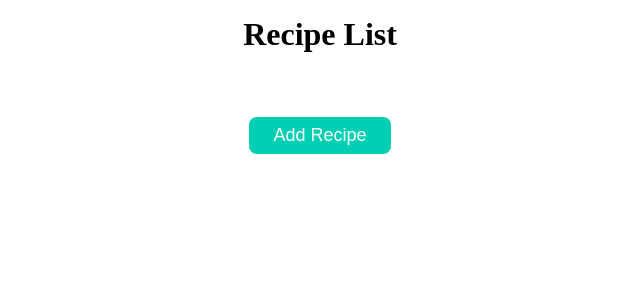
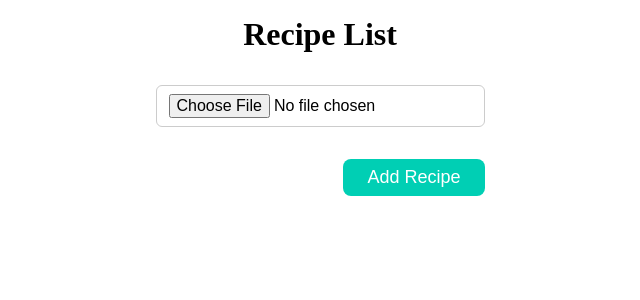
Before and after one commit to amelazzi/circu-li-ioin, a React (Vite) app: page / in a window 1280 px wide. Shown: the top 300 px of the page, without its empty margins (320-960 px from the left). Built offline with nearby package versions, Linux system fonts and the light colour scheme.

Commit message:
✨ Can import recipe

```diff
--- a/src/modules/recipe/components/RecipeList.tsx
+++ b/src/modules/recipe/components/RecipeList.tsx
@@ -1,11 +1,65 @@
 import { RecipeItem } from "./RecipeItem";
 import { useRecipesContext } from "../context/RecipesContext";
 import "./RecipeList.css";
+import type { Recipe } from "../../../interfaces";
+import { validateRecipe } from "../utils/validation";
+import { useRef } from "react";
 
 export const RecipeList = () => {
-  const { recipes } = useRecipesContext();
+  const fileInputRef = useRef<HTMLInputElement>(null);
+  const { recipes, addRecipe } = useRecipesContext();
+
+  const recipeExists = (recipe: Recipe, recipes: Recipe[]) => {
+    const duplicateId = recipes.some((r) => r.id === recipe.id && r !== recipe);
+    if (duplicateId) return true;
+    return false;
+  };
+
+  const importRecipe = (file: File) => {
+    if (!file) return;
+
+    const reader = new FileReader();
+    reader.onload = (event) => {
+      try {
+        const recipe: Recipe = JSON.parse(event.target?.result as string);
+
+        if (!validateRecipe(recipe)) {
+          alert("Imported recipe is invalid.");
+          return;
+        }
+
+        if (recipeExists(recipe, recipes)) {
+          alert("A recipe with same id already exists.");
+          return;
+        }
+
+        addRecipe(recipe);
+      } catch (err) {
+        alert("Failed to parse JSON");
+      }
+    };
+    reader.readAsText(file);
+  };
+
+  const handleFileChange = (e: React.ChangeEvent<HTMLInputElement>) => {
+    const file = e.target.files?.[0];
+    if (!file) return;
+
+    importRecipe(file);
+
+    if (fileInputRef.current) {
+      fileInputRef.current.value = "";
+    }
+  };
+
   return (
     <div className="recipe-list">
+      <input
+        type="file"
+        accept=".json"
+        ref={fileInputRef}
+        onChange={handleFileChange}
+      />
       {recipes.map((recipe) => (
         <RecipeItem key={recipe.id} recipe={recipe} />
       ))}
```
